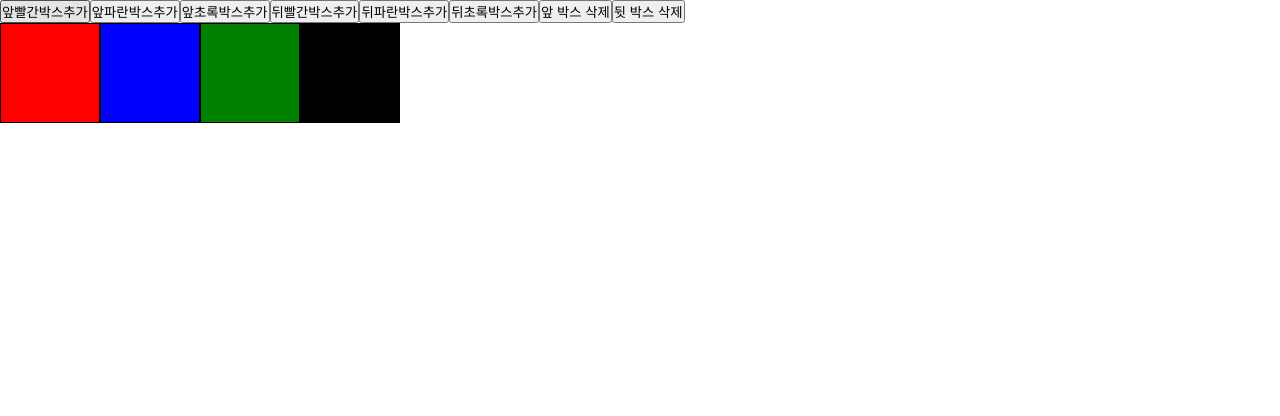
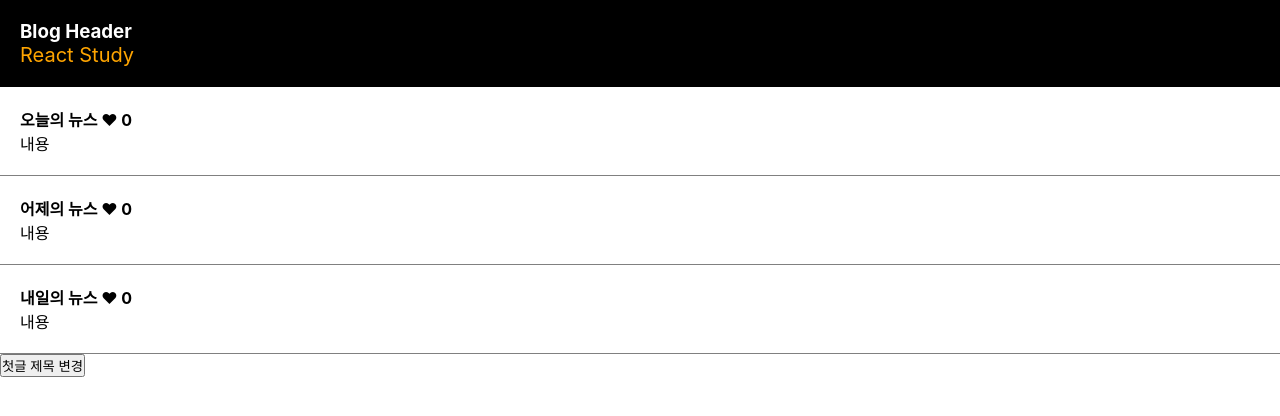
Before and after one commit to YuYoungKwang/fe-react-study, a React (Create React App) app: page / in a window 1280 px wide. Shown: the top 416 px of the page. Built offline with nearby package versions, Linux system fonts and the light colour scheme.

Commit message:
모달창에 각종 props 전달 사용 방식

```diff
--- a/src/App.js
+++ b/src/App.js
@@ -17,7 +17,7 @@ import Quiz05_1 from './quiz/quiz05/Quiz05_1';
 function App() {
 
     // return <Export01/>;
-    return <Quiz05_1/>;
+    return <NewsBlog/>;
 
   // return (
   //   <div className="App">
--- a/src/newsblog/Modal.js
+++ b/src/newsblog/Modal.js
@@ -1,9 +1,17 @@
-function Modal() {
+function Modal(props) {
     return (
-        <div className="modal">
-            <h3>제목</h3>
+        <div className="modal" style={{backgroundColor:props.bgColor}}>
+            <h3>{props.title} ❤ {props.likeCount}</h3>
             <p>날짜</p>
             <p>상세내용</p>
+            <button onClick={()=>{
+                //'긴급뉴스'
+                let temp = [...props.news];
+                temp[0] = '긴급뉴스';
+                props.setNews(temp);
+            }}>
+                첫글 제목 긴급변경
+            </button>
         </div>
     );
 }
--- a/src/newsblog/NewsBlog.js
+++ b/src/newsblog/NewsBlog.js
@@ -17,7 +17,8 @@ function NewsBlog(){
 
     let [modalFlag, setModalFlag] = useState(false);
 
-
+    let [selectedTitle, setSelectedTitle] = useState('');
+    let [selectedLikeCount, setSelectedLikeCount] = useState(0);
     return(
         <div>
             <div className='black-nav'>
@@ -29,7 +30,10 @@ function NewsBlog(){
                     return (
                         <div className='post-list'>
                             <h4 onClick={()=>{
-                                setModalFlag( !modalFlag);
+                                setModalFlag( !modalFlag); // 모달창 표시 on/off여부
+                                //어떤 뉴스를 눌렀는지 그 뉴스 제목 -> 저장 ---> Modal props 전달
+                                setSelectedTitle(val);
+                                setSelectedLikeCount(likeCount[index]);
                             }}>{val} <span onClick={(event)=>{
                                 event.stopPropagation();
                                 let temp = [...likeCount];
@@ -83,8 +87,16 @@ function NewsBlog(){
             {
                 // modalFlag == true ? <Modal/> : null
             }
+
+            <button onClick={()=>{
+                //'Today News'
+                let temp = [...news];
+                temp[0] = 'Today News';
+                setNews(temp);
+            }}>첫글 제목 변경</button>
+
             {
-                modalFlag && <Modal/>
+                modalFlag && <Modal news={news} setNews={setNews} bgColor={'ligthblue'} title={selectedTitle} likeCount={selectedLikeCount}/>
             }
 
         </div>
```
